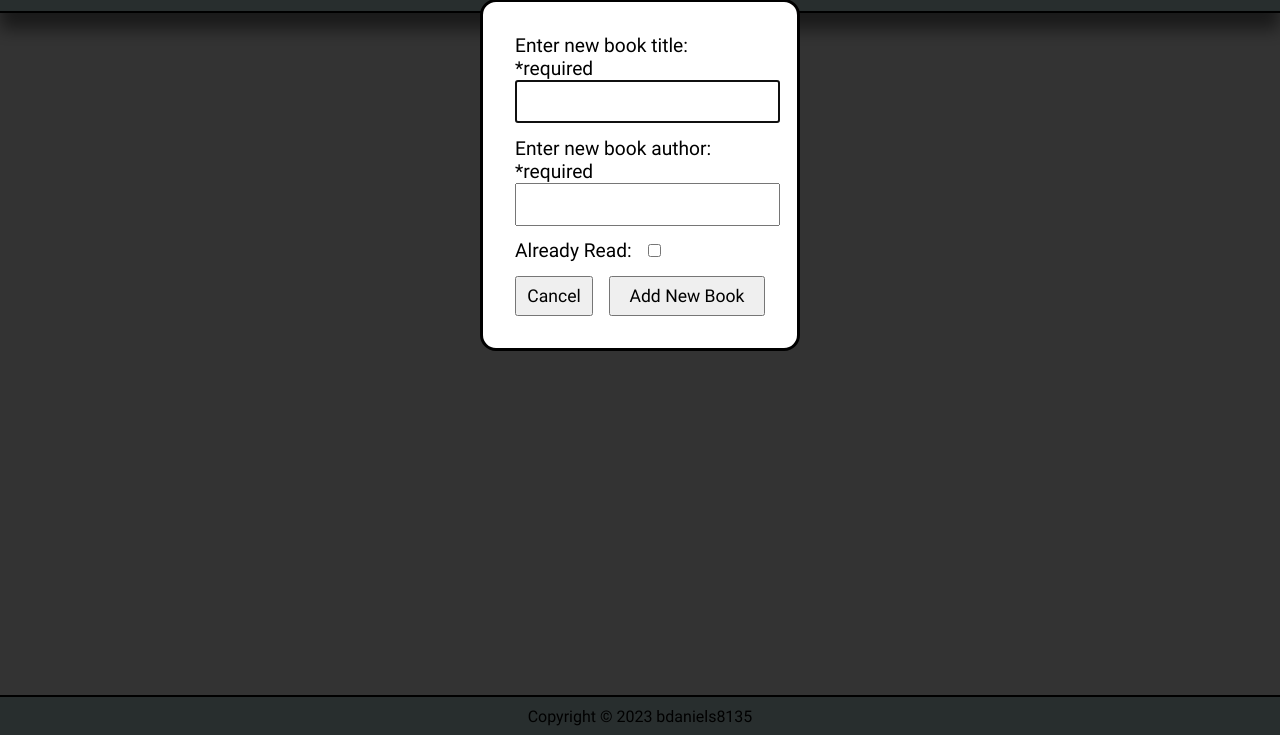
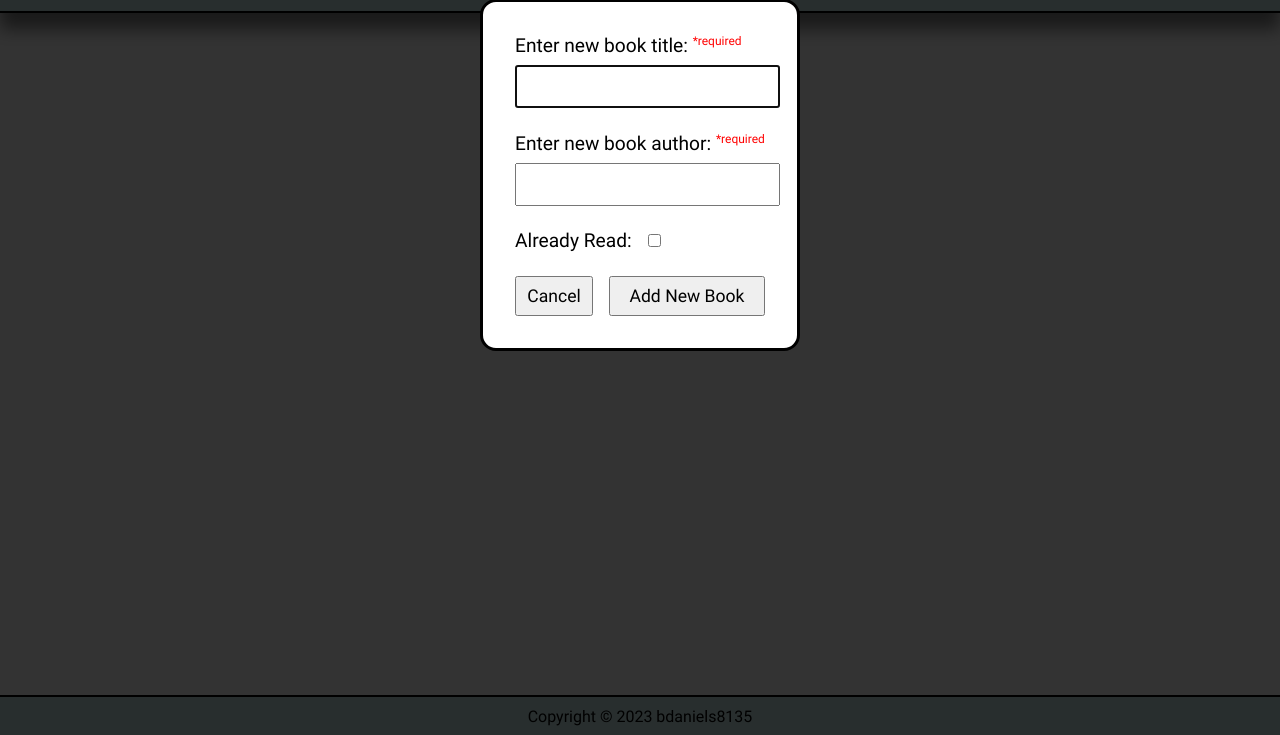
Before and after one commit to bdaniels8135/library-project, a website with bundled scripts: page index.html in a window 1280 px wide. Both pictures are taken after a click on the picture 1224 px from the left and 37 px from the top of the page. Shown: the part 65-800 px from the top of the page. Built offline with nearby package versions, Linux system fonts and the light colour scheme.

Commit message:
Add styling to required elements

```diff
--- a/style.css
+++ b/style.css
@@ -150,6 +150,20 @@ dialog form label {
     font-size: 1.2rem;
 }
 
+dialog form label .required {
+    color: red;
+    font-size: .75rem;
+    vertical-align: top;
+}
+
+dialog form input[type=text] {
+    margin-top: .5rem;
+}
+
+dialog form input:invalid {
+    border-color: red;
+}
+
 dialog form .checkbox-wrapper {
     display: flex;
     gap: 1rem;
```
